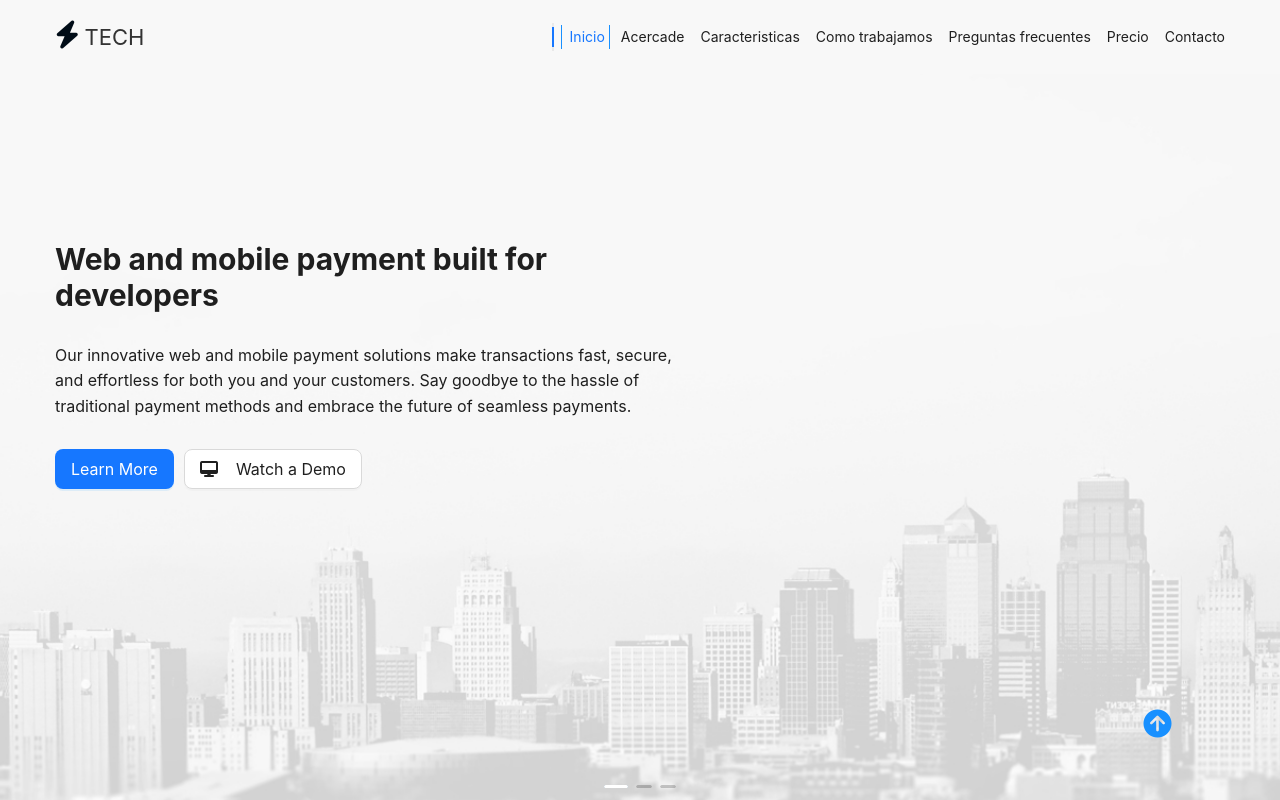
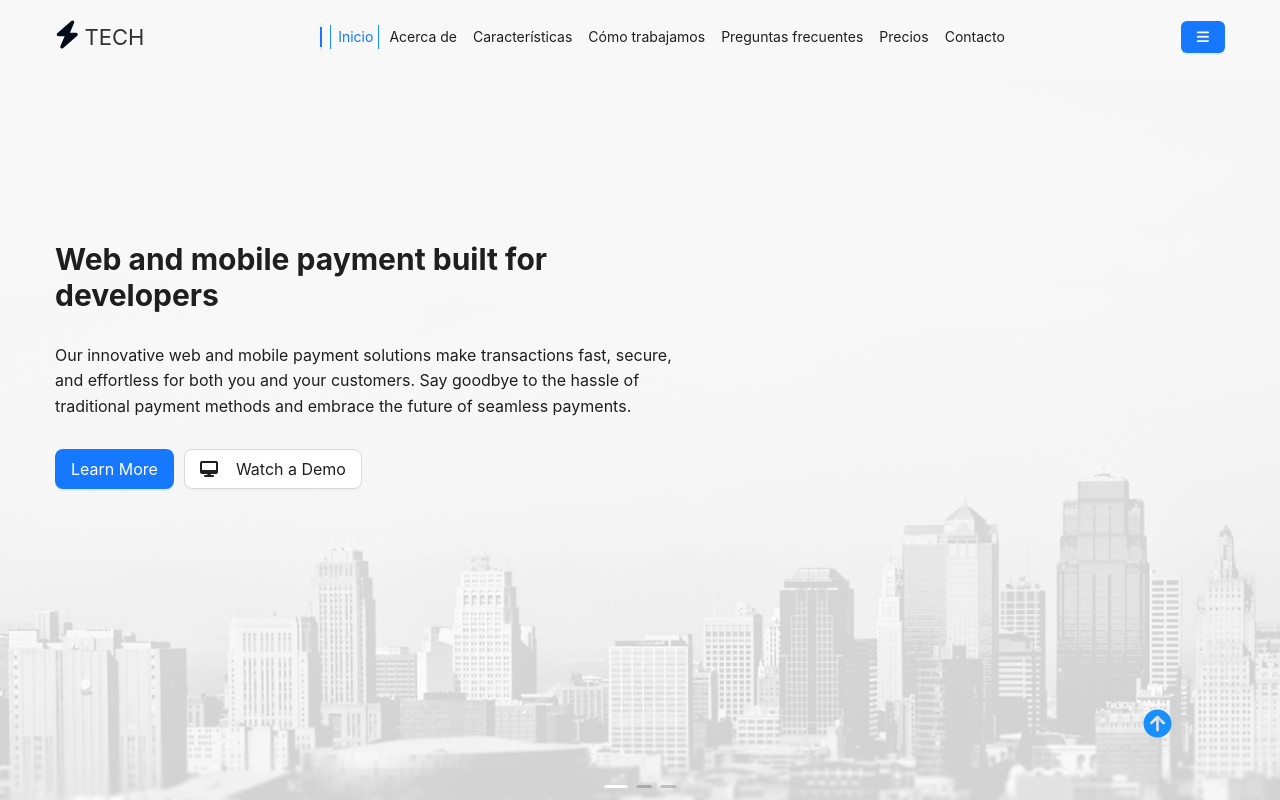
Before and after one commit to JESUSDAViD23/Barberia, a React (Create React App) app: page / in a window 1280 px wide. Shown: the top 800 px of the page. Built offline with nearby package versions, Linux system fonts and the light colour scheme.

Commit message:
Update header.js

```diff
--- a/src/components/common/header.js
+++ b/src/components/common/header.js
@@ -1,5 +1,4 @@
 import React, { useState } from 'react';
-
 import { Anchor, Drawer, Button } from 'antd';
 
 const { Link } = Anchor;
@@ -15,25 +14,32 @@ function AppHeader() {
     setVisible(false);
   };
 
+  const handleClick = () => {
+    // Cierra el Drawer cuando se hace clic en un enlace en dispositivos móviles
+    if (window.innerWidth < 768) {
+      onClose();
+    }
+  };
+
   return (
     <div className="container-fluid">
-      <div className="header">
+      <div className="header d-flex justify-content-between align-items-center">
         <div className="logo">
           <i className="fas fa-bolt"></i>
           <a href="http://google.com">Tech</a>
         </div>
-        <div className="mobileHidden">
-          <Anchor targetOffset="65">
+        <div className="d-none d-md-block"> {/* Oculto en dispositivos pequeños */}
+          <Anchor targetOffset={65}>
             <Link href="#hero" title="Inicio" />
-            <Link href="#about" title="Acercade" />
-            <Link href="#feature" title="Caracteristicas" />
-            <Link href="#works" title="Como trabajamos" />
+            <Link href="#about" title="Acerca de" />
+            <Link href="#feature" title="Características" />
+            <Link href="#works" title="Cómo trabajamos" />
             <Link href="#faq" title="Preguntas frecuentes" />
-            <Link href="#pricing" title="Precio" />
+            <Link href="#pricing" title="Precios" />
             <Link href="#contact" title="Contacto" />
           </Anchor>
         </div>
-        <div className="mobileVisible">
+        <div className="d-block d-md-none"> {/* Visible solo en dispositivos pequeños */}
           <Button type="primary" onClick={showDrawer}>
             <i className="fas fa-bars"></i>
           </Button>
@@ -43,14 +49,14 @@ function AppHeader() {
             onClose={onClose}
             visible={visible}
           >
-            <Anchor targetOffset="25">
-              <Link href="#hero" title="Inicio" />
-              <Link href="#about" title="Acerca de" />
-              <Link href="#feature" title="Caracteristicas" />
-              <Link href="#works" title="Como trabajamos" />
-              <Link href="#faq" title="Preguntas frecuentes" />
-              <Link href="#pricing" title="Precios" />
-              <Link href="#contact" title="Contacto" />
+            <Anchor targetOffset={15}>
+              <Link href="#hero" title="Inicio" onClick={handleClick} />
+              <Link href="#about" title="Acerca de" onClick={handleClick} />
+              <Link href="#feature" title="Características" onClick={handleClick} />
+              <Link href="#works" title="Cómo trabajamos" onClick={handleClick} />
+              <Link href="#faq" title="Preguntas frecuentes" onClick={handleClick} />
+              <Link href="#pricing" title="Precios" onClick={handleClick} />
+              <Link href="#contact" title="Contacto" onClick={handleClick} />
             </Anchor>
           </Drawer>
         </div>
```
